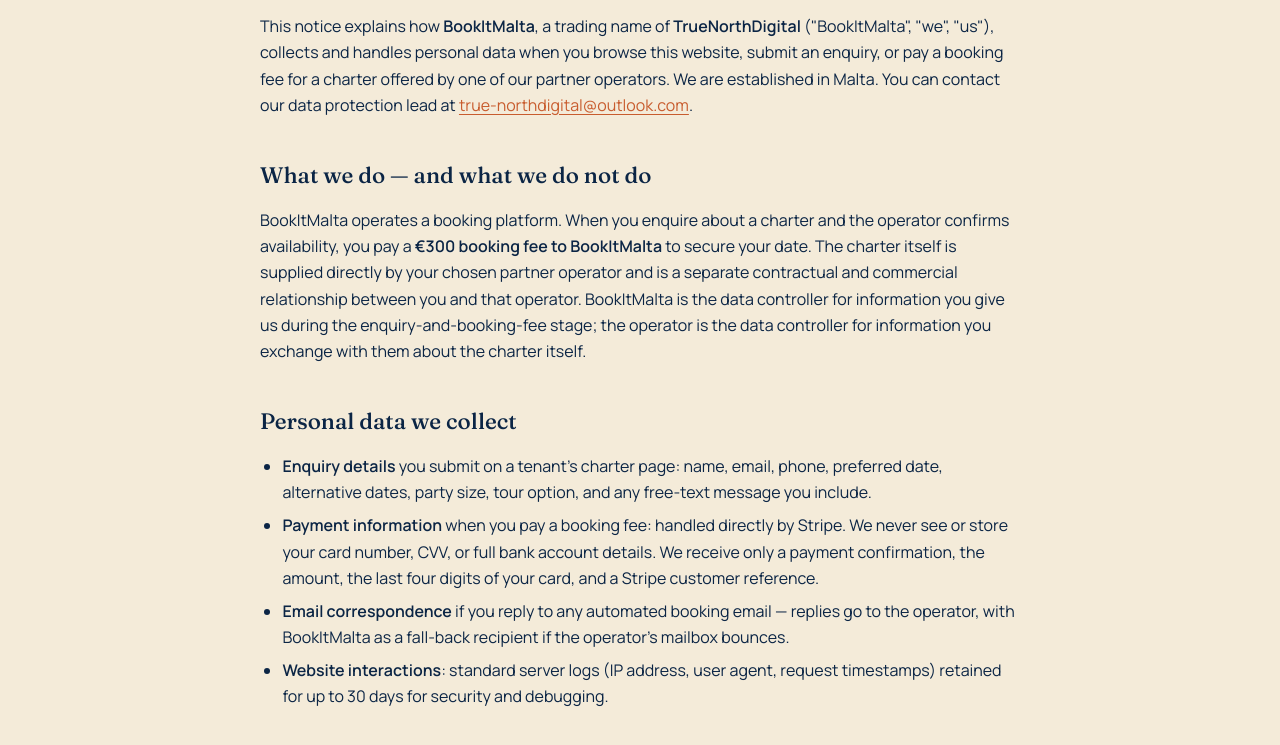
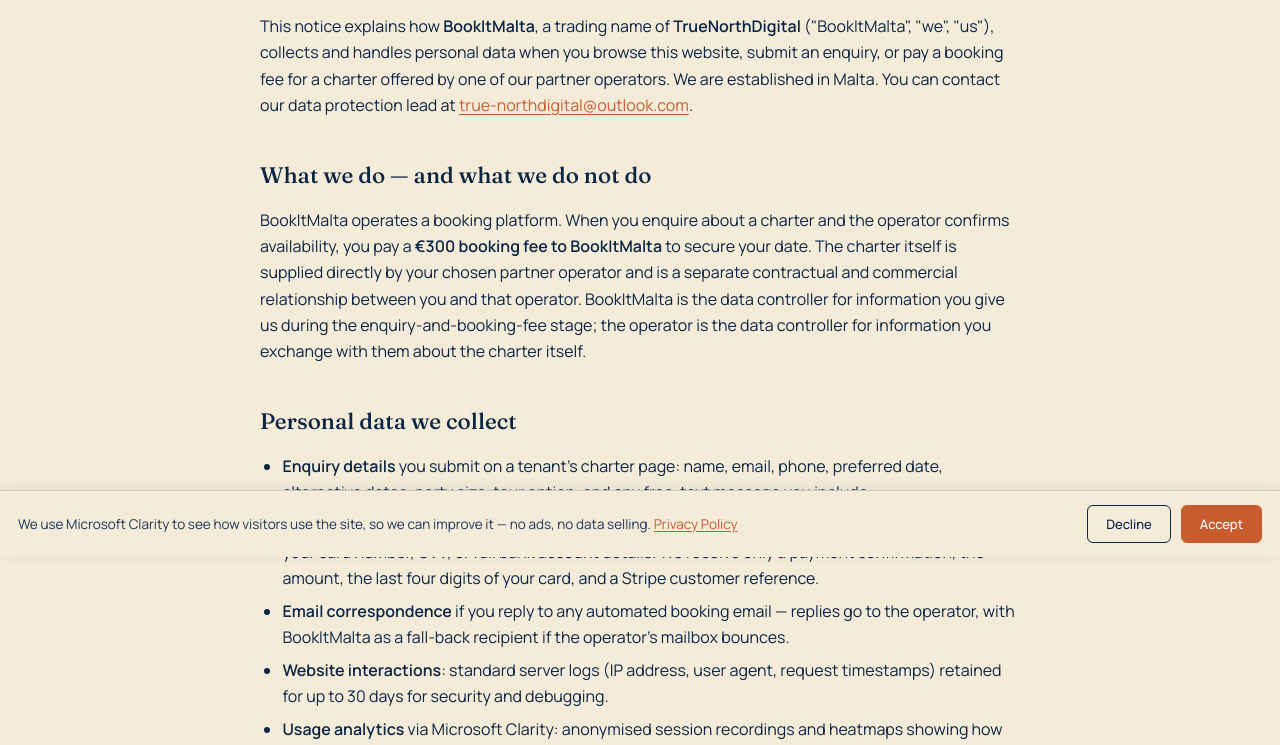
Before and after one commit to evolutionMR/bookitmalta, a website: page privacy.html in a window 1280 px wide. Shown: the part 243-988 px from the top of the page. Drawn offline with Linux system fonts and the light colour scheme.

Commit message:
feat(consent): gate Microsoft Clarity behind a cookie consent banner
Resolves Codex R1 on PR #13. Instead of firing Clarity on page load, the
site now loads it only after the visitor explicitly accepts.

- consent.js (new, shared across all pages): renders a balanced bottom-bar
  consent banner (Accept / Decline at equal weight). Microsoft Clarity
  (wemhqvel3r) loads only on Accept. Decline = no Clarity, no cookies set.
  Choice persisted in localStorage. A 'Cookie settings' link is added to the
  footer so visitors can withdraw or change consent (GDPR right to withdraw).
- All 7 pages: the inline fire-on-load Clarity snippet is replaced with
  <script src="/consent.js" defer></script>.
- privacy.html: the Clarity disclosure now states it loads only after consent
  and explains how to decline or change the choice.

Privacy-preserving default: no analytics, no analytics cookies, until the
visitor opts in. No engine code, no DB, no schema changes.

```diff
--- /dev/null
+++ b/consent.js
@@ -0,0 +1,134 @@
+/*
+ * BookItMalta cookie consent + analytics gate.
+ *
+ * Privacy-preserving default: Microsoft Clarity does NOT load until the
+ * visitor explicitly accepts. Choice is remembered in localStorage. A
+ * "Cookie settings" link is added to the footer so the visitor can change
+ * their mind (GDPR withdrawal).
+ */
+(function () {
+  "use strict";
+
+  var CLARITY_ID = "wemhqvel3r";
+  var KEY = "bim_consent"; // values: "granted" | "denied"
+
+  function loadClarity() {
+    if (window.__bimClarityLoaded) return;
+    window.__bimClarityLoaded = true;
+    (function (c, l, a, r, i, t, y) {
+      c[a] = c[a] || function () { (c[a].q = c[a].q || []).push(arguments); };
+      t = l.createElement(r); t.async = 1; t.src = "https://www.clarity.ms/tag/" + i;
+      y = l.getElementsByTagName(r)[0]; y.parentNode.insertBefore(t, y);
+    })(window, document, "clarity", "script", CLARITY_ID);
+  }
+
+  function getChoice() {
+    try { return localStorage.getItem(KEY); } catch (e) { return null; }
+  }
+  function setChoice(v) {
+    try { localStorage.setItem(KEY, v); } catch (e) {}
+  }
+
+  function removeBanner() {
+    var b = document.getElementById("bim-consent");
+    if (b && b.parentNode) b.parentNode.removeChild(b);
+  }
+
+  function injectStyles() {
+    if (document.getElementById("bim-consent-style")) return;
+    var s = document.createElement("style");
+    s.id = "bim-consent-style";
+    s.textContent = [
+      "#bim-consent{position:fixed;left:0;right:0;bottom:0;z-index:9999;background:#F4EBD9;border-top:1px solid rgba(11,37,69,0.18);padding:14px 18px;display:flex;align-items:center;gap:16px;flex-wrap:wrap;font-family:'Manrope',-apple-system,BlinkMacSystemFont,sans-serif;box-shadow:0 -2px 12px rgba(11,37,69,0.07);}",
+      "#bim-consent .bim-c-text{flex:1;min-width:240px;font-size:13.5px;line-height:1.5;color:#1C3558;margin:0;}",
+      "#bim-consent .bim-c-text a{color:#C85C2E;text-decoration:underline;text-underline-offset:2px;}",
+      "#bim-consent .bim-c-actions{display:flex;gap:10px;}",
+      "#bim-consent button{font-family:inherit;font-size:13px;font-weight:500;padding:9px 18px;border-radius:6px;cursor:pointer;}",
+      "#bim-consent .bim-c-decline{border:1px solid #0B2545;background:transparent;color:#0B2545;}",
+      "#bim-consent .bim-c-decline:hover{background:rgba(11,37,69,0.06);}",
+      "#bim-consent .bim-c-accept{border:1px solid #C85C2E;background:#C85C2E;color:#fff;}",
+      "#bim-consent .bim-c-accept:hover{background:#b34f25;border-color:#b34f25;}",
+      "#bim-consent button:focus-visible{outline:2px solid #0B2545;outline-offset:2px;}",
+      "@media (max-width:560px){#bim-consent .bim-c-actions{width:100%;}#bim-consent .bim-c-actions button{flex:1;}}"
+    ].join("");
+    document.head.appendChild(s);
+  }
+
+  function showBanner() {
+    if (document.getElementById("bim-consent")) return;
+    injectStyles();
+
+    var bar = document.createElement("div");
+    bar.id = "bim-consent";
+    bar.setAttribute("role", "dialog");
+    bar.setAttribute("aria-label", "Cookie consent");
+
+    var text = document.createElement("p");
+    text.className = "bim-c-text";
+    text.innerHTML = "We use Microsoft Clarity to see how visitors use the site, so we can improve it — no ads, no data selling. <a href=\"/privacy.html\">Privacy Policy</a>";
+
+    var actions = document.createElement("div");
+    actions.className = "bim-c-actions";
+
+    var decline = document.createElement("button");
+    decline.type = "button";
+    decline.className = "bim-c-decline";
+    decline.textContent = "Decline";
+    decline.addEventListener("click", function () {
+      setChoice("denied");
+      removeBanner();
+    });
+
+    var accept = document.createElement("button");
+    accept.type = "button";
+    accept.className = "bim-c-accept";
+    accept.textContent = "Accept";
+    accept.addEventListener("click", function () {
+      setChoice("granted");
+      removeBanner();
+      loadClarity();
+    });
+
+    actions.appendChild(decline);
+    actions.appendChild(accept);
+    bar.appendChild(text);
+    bar.appendChild(actions);
+    document.body.appendChild(bar);
+  }
+
+  function injectFooterLink() {
+    var footer = document.querySelector("footer .wrap") || document.querySelector("footer");
+    if (!footer || footer.querySelector(".bim-cookie-settings")) return;
+    var sep = document.createElement("span");
+    sep.textContent = " · ";
+    sep.className = "bim-cookie-sep";
+    var link = document.createElement("a");
+    link.href = "#";
+    link.className = "bim-cookie-settings";
+    link.textContent = "Cookie settings";
+    link.style.color = "inherit";
+    link.addEventListener("click", function (e) {
+      e.preventDefault();
+      showBanner();
+    });
+    footer.appendChild(sep);
+    footer.appendChild(link);
+  }
+
+  function init() {
+    var choice = getChoice();
+    if (choice === "granted") {
+      loadClarity();
+    } else if (choice !== "denied") {
+      showBanner();
+    }
+    injectFooterLink();
+    window.showCookieConsent = showBanner;
+  }
+
+  if (document.readyState === "loading") {
+    document.addEventListener("DOMContentLoaded", init);
+  } else {
+    init();
+  }
+})();
--- a/privacy.html
+++ b/privacy.html
@@ -129,7 +129,7 @@ footer a { color: var(--mute); }
 
 <main>
   <div class="legal">
-    <p class="last-reviewed">Last reviewed: 15 May 2026</p>
+    <p class="last-reviewed">Last reviewed: 20 May 2026</p>
     <h1>Privacy Policy</h1>
 
     <p>This notice explains how <strong>BookItMalta</strong>, a trading name of <strong>TrueNorthDigital</strong> ("BookItMalta", "we", "us"), collects and handles personal data when you browse this website, submit an enquiry, or pay a booking fee for a charter offered by one of our partner operators. We are established in Malta. You can contact our data protection lead at <a href="mailto:true-northdigital@outlook.com">true-northdigital@outlook.com</a>.</p>
@@ -143,6 +143,7 @@ footer a { color: var(--mute); }
       <li><strong>Payment information</strong> when you pay a booking fee: handled directly by Stripe. We never see or store your card number, CVV, or full bank account details. We receive only a payment confirmation, the amount, the last four digits of your card, and a Stripe customer reference.</li>
       <li><strong>Email correspondence</strong> if you reply to any automated booking email — replies go to the operator, with BookItMalta as a fall-back recipient if the operator's mailbox bounces.</li>
       <li><strong>Website interactions</strong>: standard server logs (IP address, user agent, request timestamps) retained for up to 30 days for security and debugging.</li>
+      <li><strong>Usage analytics</strong> via Microsoft Clarity: anonymised session recordings and heatmaps showing how visitors navigate the site — page views, clicks, scrolls, and general device and browser information. Clarity automatically masks text entered into forms and other sensitive content. <strong>Clarity loads only after you accept analytics cookies via our consent banner</strong>; if you decline, it never runs and sets no cookies. You can change your choice at any time using the "Cookie settings" link in the footer. We use this only to understand and improve how the site works.</li>
     </ul>
 
     <h2>Why we use your data</h2>
@@ -159,12 +160,13 @@ footer a { color: var(--mute); }
       <li><strong>Stripe</strong> (Ireland/EU): processes the €300 booking-fee payment and issues the payment confirmation. Stripe's privacy policy applies to your card data.</li>
       <li><strong>Resend</strong> (Delaware/USA): sends transactional emails (enquiry acknowledgement, payment link, booking confirmation). Email content is transmitted via Resend's SMTP infrastructure under EU Standard Contractual Clauses.</li>
       <li><strong>Vercel</strong> (Frankfurt/EU primary): hosts the website and serverless functions that handle enquiry submission and webhooks.</li>
+      <li><strong>Microsoft Clarity</strong> (Microsoft Corporation, USA): provides website analytics — session recordings and heatmaps — so we can see how visitors use the site. Clarity collects usage and device data and masks form inputs by default. Microsoft's privacy statement governs the data it processes.</li>
       <li><strong>The charter operator you are booking with</strong>: receives your name, email, phone, charter date, party size, and message so they can confirm availability and contact you about the charter itself.</li>
     </ul>
     <p>We do not sell your data, and we do not share it with marketing or advertising networks.</p>
 
     <h2>International transfers</h2>
-    <p>When data leaves the EU/EEA (Stripe and Resend operate partly from the US), we rely on the European Commission's Standard Contractual Clauses and the recipient's supplementary safeguards. Copies of the relevant clauses are available on request.</p>
+    <p>When data leaves the EU/EEA (Stripe and Resend operate partly from the US, and Microsoft Clarity is provided from the US), we rely on the European Commission's Standard Contractual Clauses and the recipient's supplementary safeguards. Copies of the relevant clauses are available on request.</p>
 
     <h2>How long we keep your data</h2>
     <ul>
@@ -172,6 +174,7 @@ footer a { color: var(--mute); }
       <li><strong>Booking records and booking-fee receipts</strong>: at least 10 years to meet Malta tax and accounting obligations (Article 50, Income Tax Management Act).</li>
       <li><strong>Server logs</strong>: up to 30 days.</li>
       <li><strong>Email delivery logs</strong> (Resend): up to 90 days.</li>
+      <li><strong>Clarity analytics</strong> (session recordings and heatmaps): retained by Microsoft Clarity for up to 30 days.</li>
     </ul>
 
     <h2>Your privacy rights</h2>
@@ -210,13 +213,7 @@ footer a { color: var(--mute); }
   </div>
 </footer>
 
-<script type="text/javascript">
-(function(c,l,a,r,i,t,y){
-  c[a]=c[a]||function(){(c[a].q=c[a].q||[]).push(arguments)};
-  t=l.createElement(r);t.async=1;t.src="https://www.clarity.ms/tag/"+i;
-  y=l.getElementsByTagName(r)[0];y.parentNode.insertBefore(t,y);
-})(window, document, "clarity", "script", "wemhqvel3r");
-</script>
+<script src="/consent.js" defer></script>
 
 </body>
 </html>
```
Also changed, not shown: charters/adventure-cruises/index.html (+1 -7 lines), charters/bandama/index.html (+1 -7 lines), demo.html (+1 -7 lines), for-operators.html (+1 -7 lines), index.html (+1 -7 lines), terms.html (+1 -7 lines).
